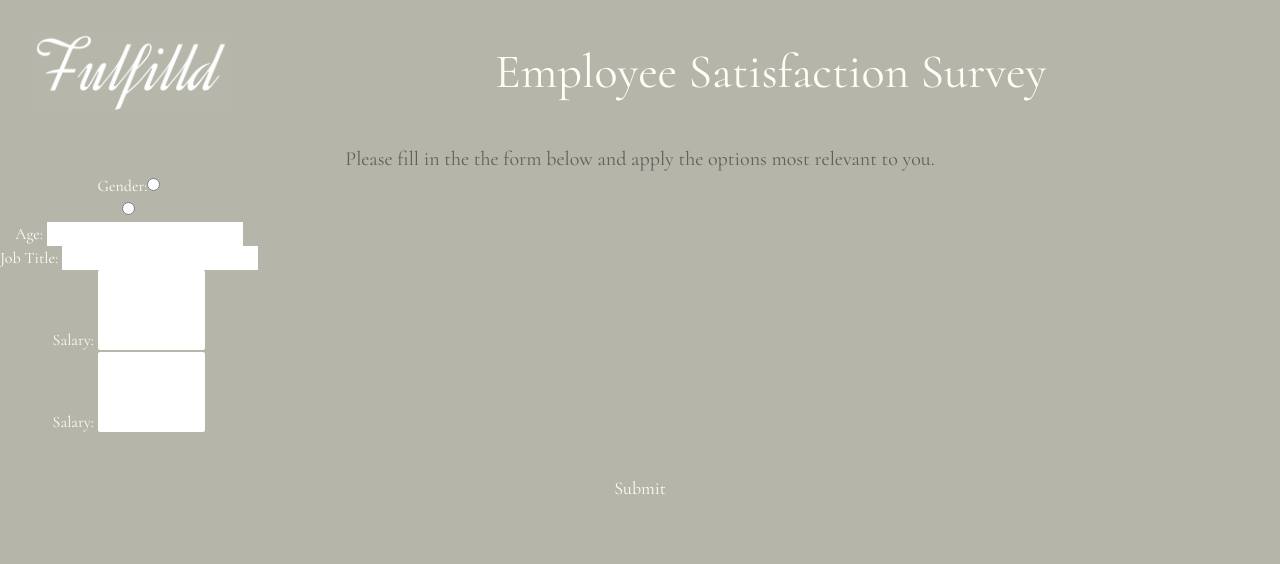
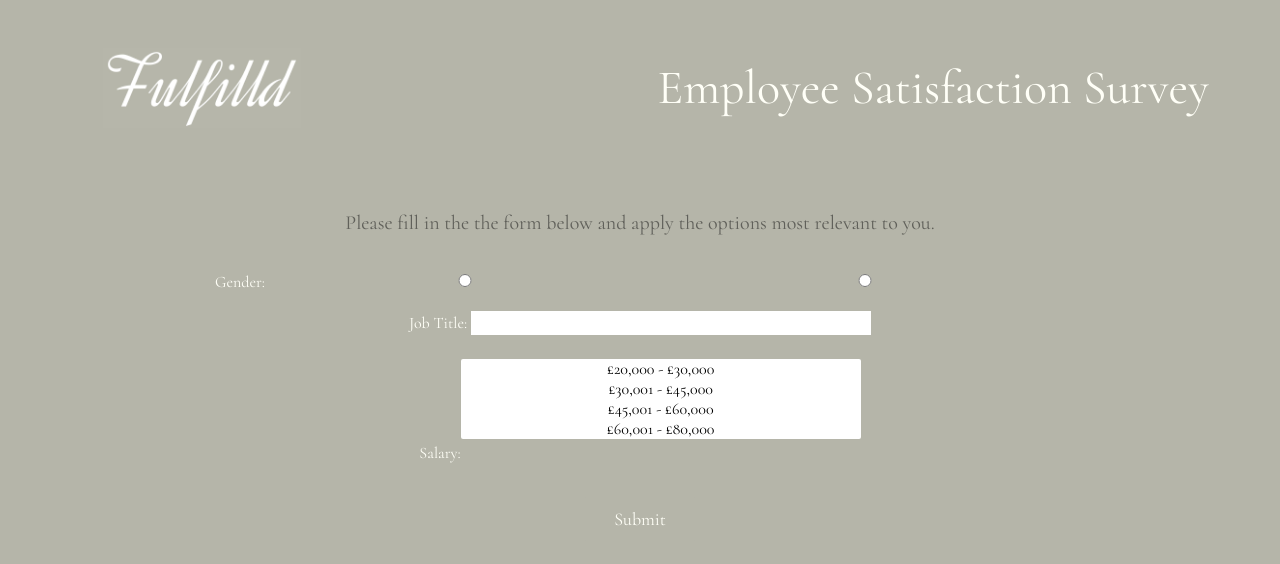
Before and after one commit to tommo593/job_satisfaction_ts, a React (Vite) app: page /info in a window 1280 px wide. Shown: the top 564 px of the page. Built offline with nearby package versions, Linux system fonts and the light colour scheme; a web font is replaced by a local one.

Commit message:
Nav and form styling

```diff
--- a/pages/PersonalInfo.tsx
+++ b/pages/PersonalInfo.tsx
@@ -7,42 +7,29 @@ const infoForm = () => {
         <Navbar />
       </div>
       <div>
-        <p className="header-text">
+        <p className="header-text p-8">
           Please fill in the the form below and apply the options most relevant
           to you.
         </p>
       </div>
-      <div className="m-auto items-center flex flex-col">
-        <form action="" className="bg-slider_bg">
+      <div className="m-auto items-center flex flex-col justify-center w-40">
+        <form action="#" className="bg-slider_bg">
           <div>
-            {" "}
             <label htmlFor="">
               Gender:
               <input type="radio" value="Male" />
             </label>
-          </div>
-          <div>
-            {" "}
             <label htmlFor="">
               <input type="radio" value="Female" />
             </label>
           </div>
+          <div></div>
+          <label htmlFor="">
+            Job Title: <input type="text" />
+          </label>
           <div>
-            {" "}
             <label htmlFor="">
-              Age: <input type="text" />
-            </label>
-          </div>
-          <div>
-            {" "}
-            <label htmlFor="">
-              Job Title: <input type="text" />
-            </label>
-          </div>
-          <div>
-            {" "}
-            <label htmlFor="">
-              Salary:{" "}
+              Salary:
               <select name="salary" id="salary" multiple>
                 <option value="">£20,000 - £30,000</option>
                 <option value="">£30,001 - £45,000</option>
@@ -52,16 +39,6 @@ const infoForm = () => {
               </select>
             </label>
           </div>
-          <label htmlFor="">
-            Salary:{" "}
-            <select name="salary" id="salary" multiple>
-              <option value="">£20,000 - £30,000</option>
-              <option value="">£30,001 - £45,000</option>
-              <option value="">£45,001 - £60,000</option>
-              <option value="">£60,001 - £80,000</option>
-              <option value="">£80,000+</option>
-            </select>
-          </label>
         </form>
       </div>
       <button
--- a/src/components/Button.tsx
+++ b/src/components/Button.tsx
@@ -1,5 +1,11 @@
 const Button = () => {
-  return <div>Button</div>;
+  return (
+    <div>
+      <button className="bg-button_bg hover:bg-slider_bg transition duration-300 px-8 py-2 rounded text-lg mt-8">
+        Button
+      </button>
+    </div>
+  );
 };
 
 export default Button;
--- a/src/components/Navbar.tsx
+++ b/src/components/Navbar.tsx
@@ -2,16 +2,16 @@
 
 const Navbar = () => {
   return (
-    <div className="flex flex-row">
+    <div className="nav flex flex-row items-center justify-between gap-4 px-4 m-8">
       <div>
         <img
           src="fulfilld_logo.jpg"
           alt="Fulfilld"
           title="Fulfilld"
-          className="max-w-full max-h-20 m-8 object-scale-down"
+          className="max-h-20 m-8 object-scale-down"
         />
       </div>
-      <h1 className="text-center m-auto">Employee Satisfaction Survey</h1>
+      <h1>Employee Satisfaction Survey</h1>
       {/*
       <div className="p-8">
         <LoginButton />
--- a/src/index.css
+++ b/src/index.css
@@ -14,6 +14,27 @@
 
 h1 {
   font-size: 3rem;
+}
+
+.nav {
+  max-width: 1170px;
+  margin: 0 auto;
+  display: flex;
+  align-items: center;
+  justify-content: space-between;
+  padding: 1rem;
+}
+
+label input {
+  width: 400px;
+  color: #000000;
+  margin-bottom: 1.5rem;
+}
+
+#salary {
+  width: 400px;
+  color: #000000;
+  margin-bottom: 1.5rem;
 }
 
 body {
```
